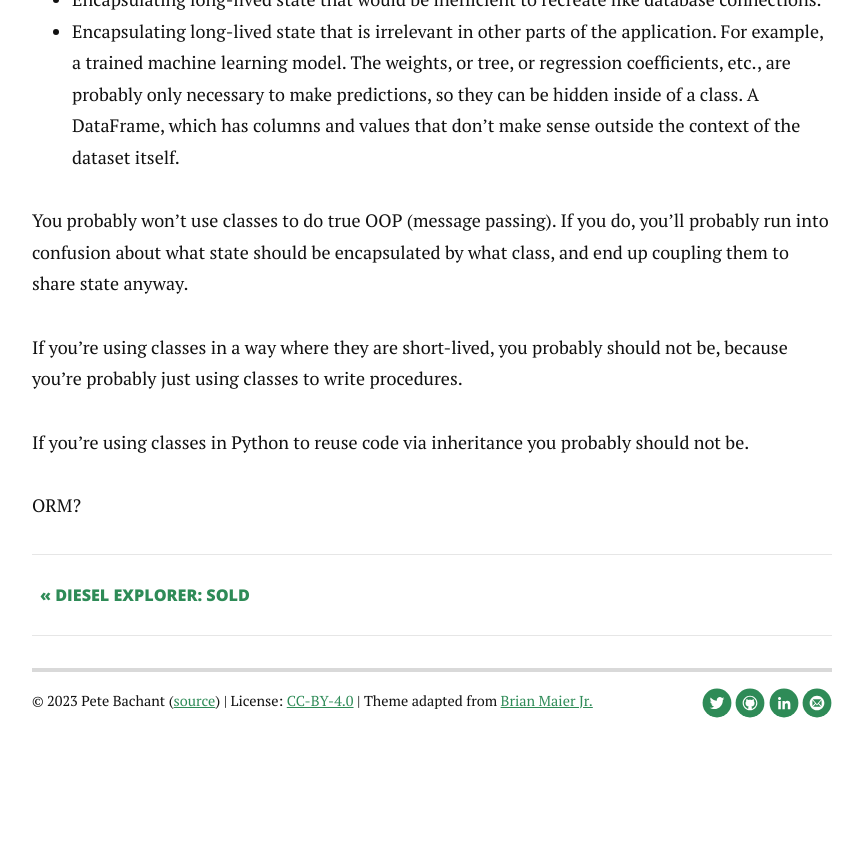
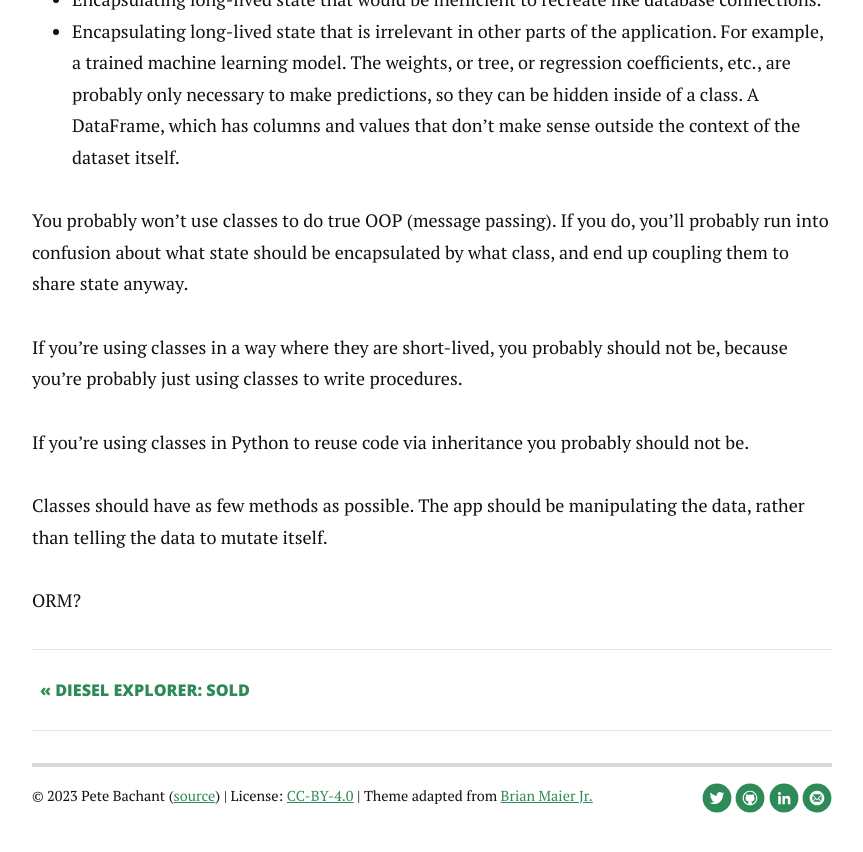
Before and after one commit to petebachant/petebachant.github.io, a Jekyll site: the page built from _posts/2023-07-22-when-and-why-classes.markdown, in a window 1280 px wide and 900 px high, scrolled down 6905 px. Shown: the top 852 px of the window, without its empty margins (208-1071 px from the left). Built offline with Jekyll 4.4.1, drawn with Linux system fonts in a browser that asks for light colours; nearby versions of some CDN libraries; comment, search, counter and statistics services are not loaded; before the commit the page ends 7710 px from its top, so only the background shows below that.

Commit message:
Add note

```diff
--- a/_posts/2023-07-22-when-and-why-classes.markdown
+++ b/_posts/2023-07-22-when-and-why-classes.markdown
@@ -277,4 +277,7 @@ because you're probably just using classes to write procedures.
 If you're using classes in Python to reuse code via inheritance you
 probably should not be.
 
+Classes should have as few methods as possible. The app should be manipulating
+the data, rather than telling the data to mutate itself.
+
 ORM?
```
